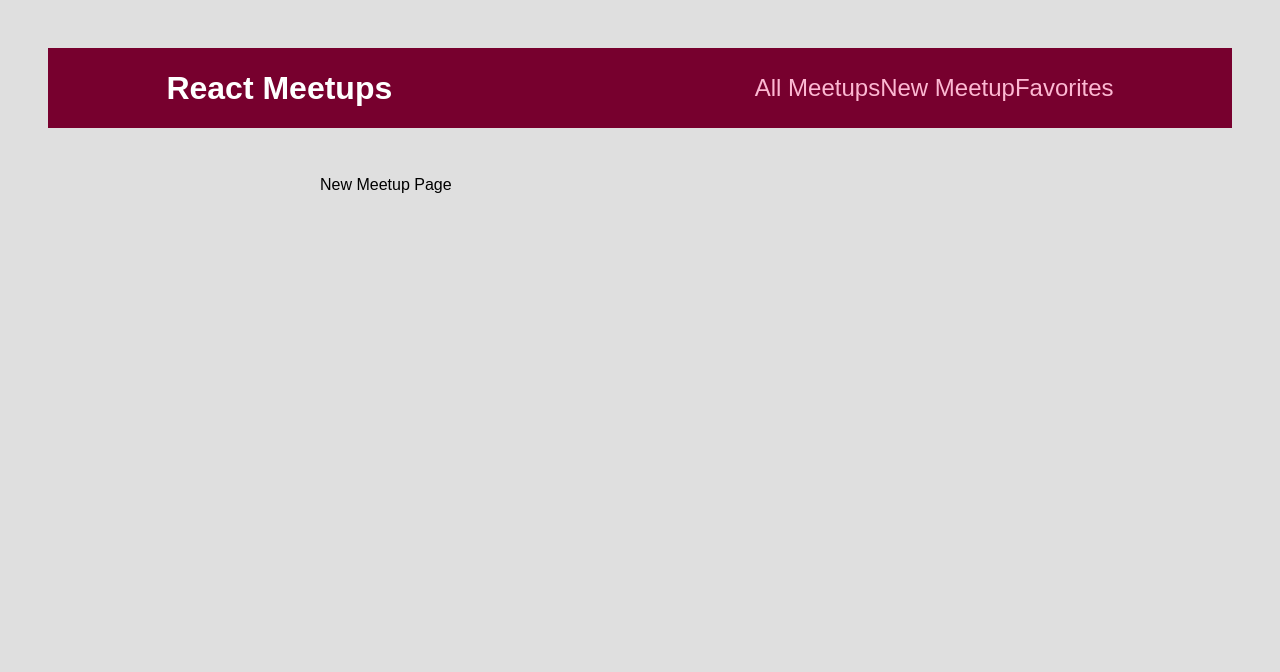
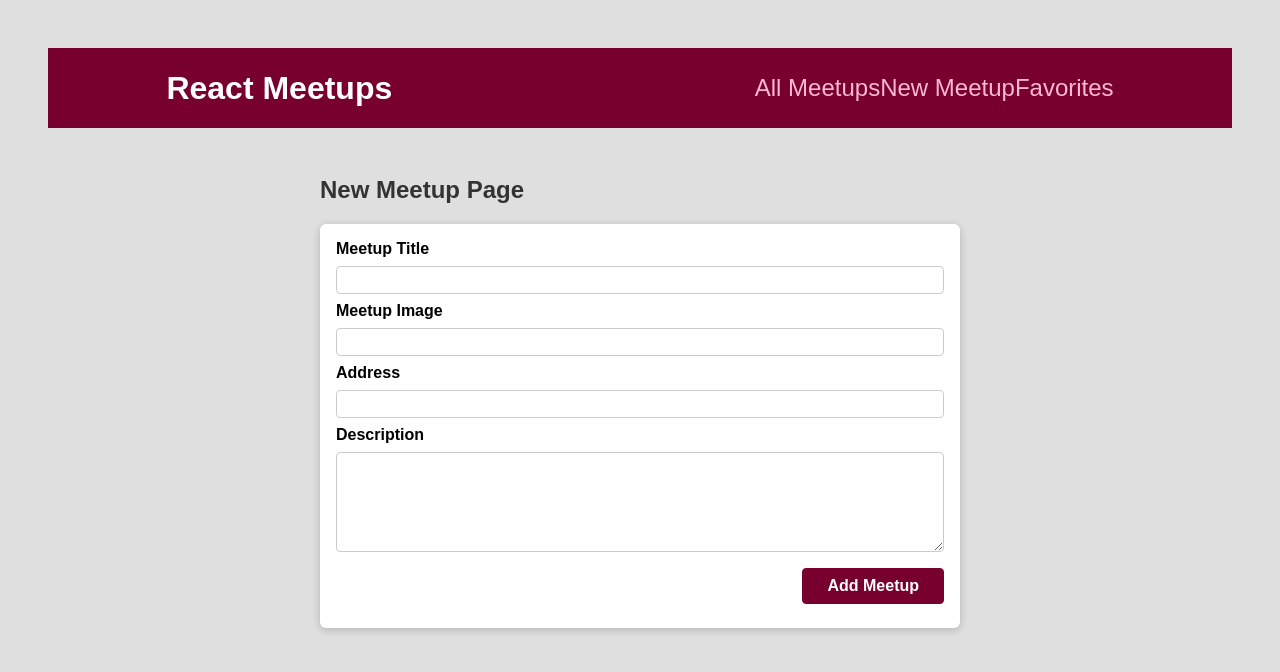
Before and after one commit to bcreigh/NextJS-1st-React, a React (Create React App) app: page /new-meetup in a window 1280 px wide. Shown: the top 672 px of the page. Built offline with nearby package versions, Linux system fonts and the light colour scheme.

Commit message:
Lesson 39

```diff
--- /dev/null
+++ b/src/components/meetups/NewMeetupForm.js
@@ -0,0 +1,57 @@
+import {useRef} from 'react'
+
+import Card from "../ui/Card";
+
+import classes from "./NewMeetupForm.module.css";
+
+function NewMeetupForm(props) {
+  const titleInputRef = useRef()
+  const imageInputRef = useRef()
+  const addressInputRef = useRef()
+  const descriptionInputRef = useRef()
+
+  function submitHandler(event) {
+    event.preventDefault()
+
+    const enteredTitle = titleInputRef.current.value
+    const enteredImage = imageInputRef.current.value
+    const enteredAddress = addressInputRef.current.value
+    const enteredDescription = descriptionInputRef.current.value
+
+    const meetupData = {
+      title: enteredTitle,
+      image: enteredImage,
+      address: enteredAddress,
+      description: enteredDescription
+    }
+
+    props.onAddMeetup(meetupData)
+  }
+  return (
+    <Card>
+      <form className={classes.form} onSubmit={submitHandler}>
+        <div className={classes.control}>
+          <label htmlFor="title">Meetup Title</label>
+          <input type="text" required id="title" ref={titleInputRef} />
+        </div>
+        <div className={classes.control}>
+          <label htmlFor="image">Meetup Image</label>
+          <input type="url" required id="image" ref={imageInputRef} />
+        </div>
+        <div className={classes.control}>
+          <label htmlFor="address">Address</label>
+          <input type="text" required id="address" ref={addressInputRef} />
+        </div>
+        <div className={classes.control}>
+          <label htmlFor="description">Description</label>
+          <textarea required id="description" rows='5' ref={descriptionInputRef}></textarea>
+          <div className={classes.actions}>
+            <button>Add Meetup</button>
+          </div>
+        </div>
+      </form>
+    </Card>
+  );
+}
+
+export default NewMeetupForm;
--- /dev/null
+++ b/src/components/meetups/NewMeetupForm.module.css
@@ -0,0 +1,45 @@
+.form {
+  padding: 1rem;
+}
+
+.control {
+  margin-bottom: 0.5rem;
+}
+
+.control label {
+  display: block;
+  font-weight: bold;
+  margin-bottom: 0.5rem;
+}
+
+.control input,
+.control textarea {
+  display: block;
+  font: inherit;
+  border-radius: 4px;
+  border: 1px solid #ccc;
+  padding: 0.25rem;
+  width: 100%;
+}
+
+.actions {
+  margin-top: 1rem;
+  text-align: right;
+}
+
+.actions button {
+  font: inherit;
+  cursor: pointer;
+  background-color: #77002e;
+  color: white;
+  padding: 0.5rem 1.5rem;
+  border: 1px solid #77002e;
+  border-radius: 4px;
+  font-weight: bold;
+}
+
+.actions button:hover,
+.actions button:active {
+  background-color: #a50e48;
+  border-color: #a50e48;
+}
--- a/src/pages/NewMeetup.js
+++ b/src/pages/NewMeetup.js
@@ -1,5 +1,15 @@
+import NewMeetupForm from "../components/meetups/NewMeetupForm"
+
 function NewMeetupPage() {
-  return <div>New Meetup Page</div>
+  function addMeetupHandler(meetupData) {
+
+  }
+  return (
+    <section>
+      <h1>New Meetup Page</h1>
+      <NewMeetupForm onAddMeetup={addMeetupHandler} />
+    </section>
+  )
 }
 
-export default NewMeetupPage
+export default NewMeetupPage;
```
